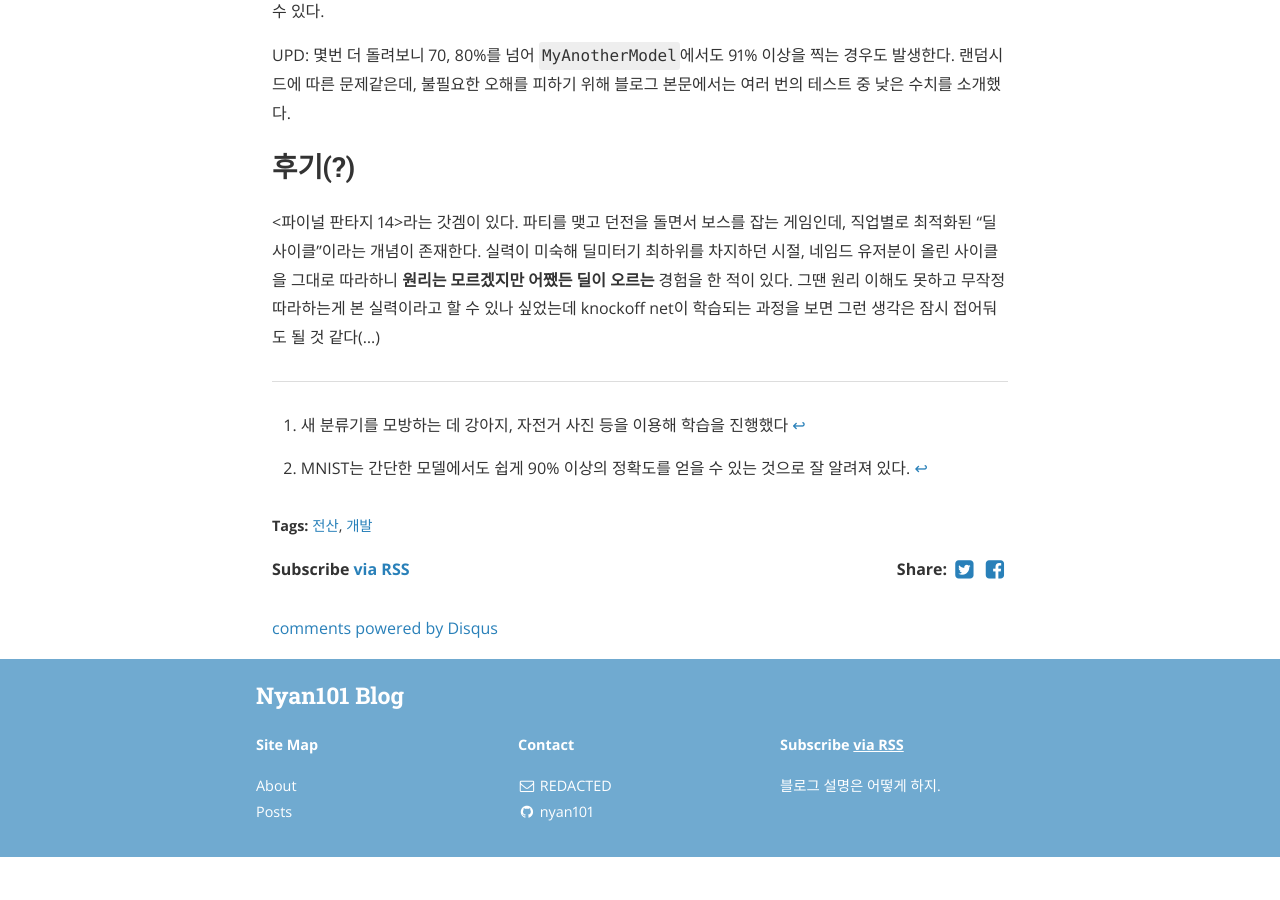
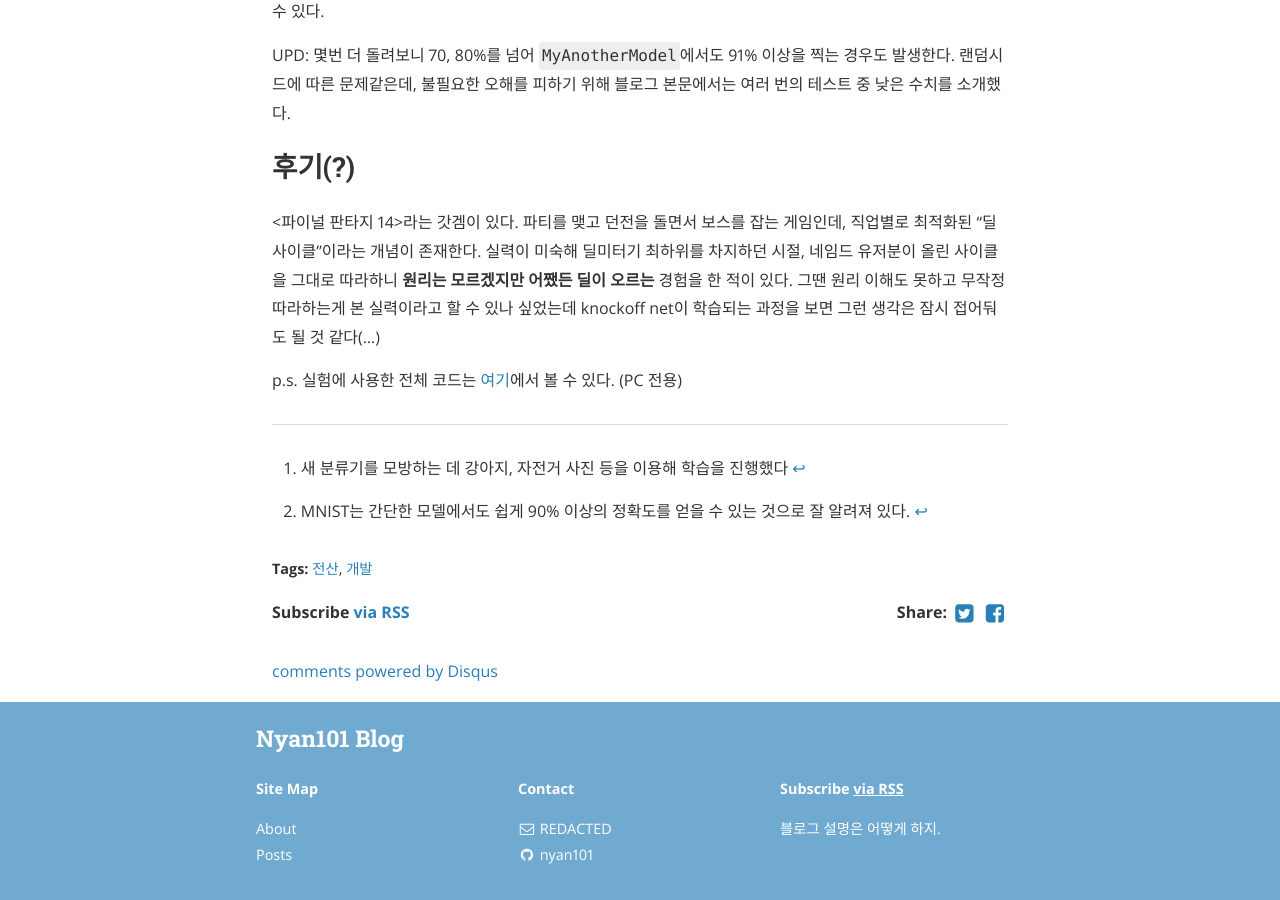
Before and after one commit to nyan101/nyan101.github.io, a Jekyll site: the page built from _posts/2019-11-03-knockoff-net-with-complete-noise.md, in a window 1280 px wide and 900 px high, scrolled down 5191 px. Built offline with Jekyll 4.4.1, drawn with Linux system fonts in a browser that asks for light colours; nearby versions of some CDN libraries; formulas are drawn with MathJax 3; comment, search, counter and statistics services are not loaded; a style sheet for code colours, icons or effects is not loaded; before the commit the page ends 6048 px from its top, so only the background shows below that.

Commit message:
add gist link

```diff
--- a/_posts/2019-11-03-knockoff-net-with-complete-noise.md
+++ b/_posts/2019-11-03-knockoff-net-with-complete-noise.md
@@ -173,4 +173,6 @@ UPD: 몇번 더 돌려보니 70, 80%를 넘어 `MyAnotherModel`에서도 91% 이
 
 
 
+p.s. 실험에 사용한 전체 코드는 [여기](https://gist.github.com/nyan101/8a3159bb54afec64df1ae2e120ffb6f4){:target="_blank"}에서 볼 수 있다. (PC 전용)
+
 ---
```
